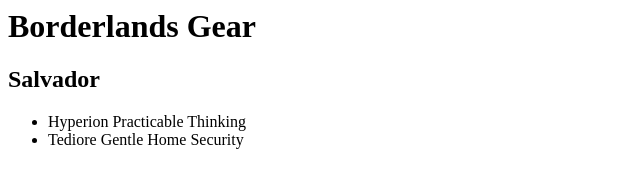
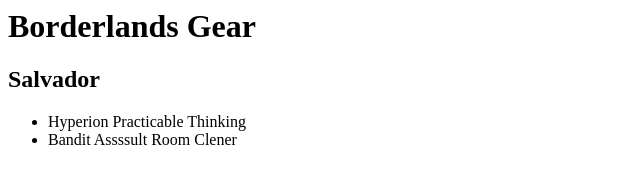
Before and after one commit to DuskRE1/git-demo, a plain HTML site: page index.html in a window 1280 px wide. Shown: the full height of the page, 0-640 px from the left. Drawn offline with Linux system fonts and the light colour scheme.

Commit message:
29/04 Edit Sal gear in index.html

```diff
--- a/index.html
+++ b/index.html
@@ -3,5 +3,5 @@
 <h2>Salvador</h2>
 <ul>
     <li>Hyperion Practicable Thinking</li>
-    <li>Tediore Gentle Home Security</li>
+    <li>Bandit Assssult Room Clener</li>
 </ul>
```
